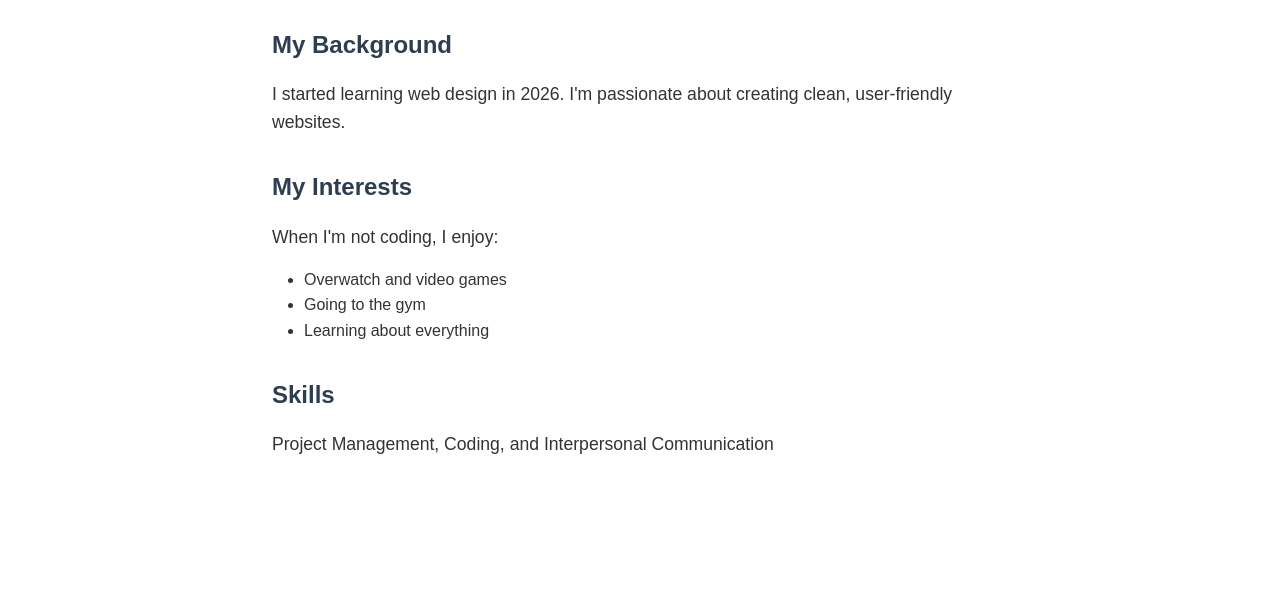
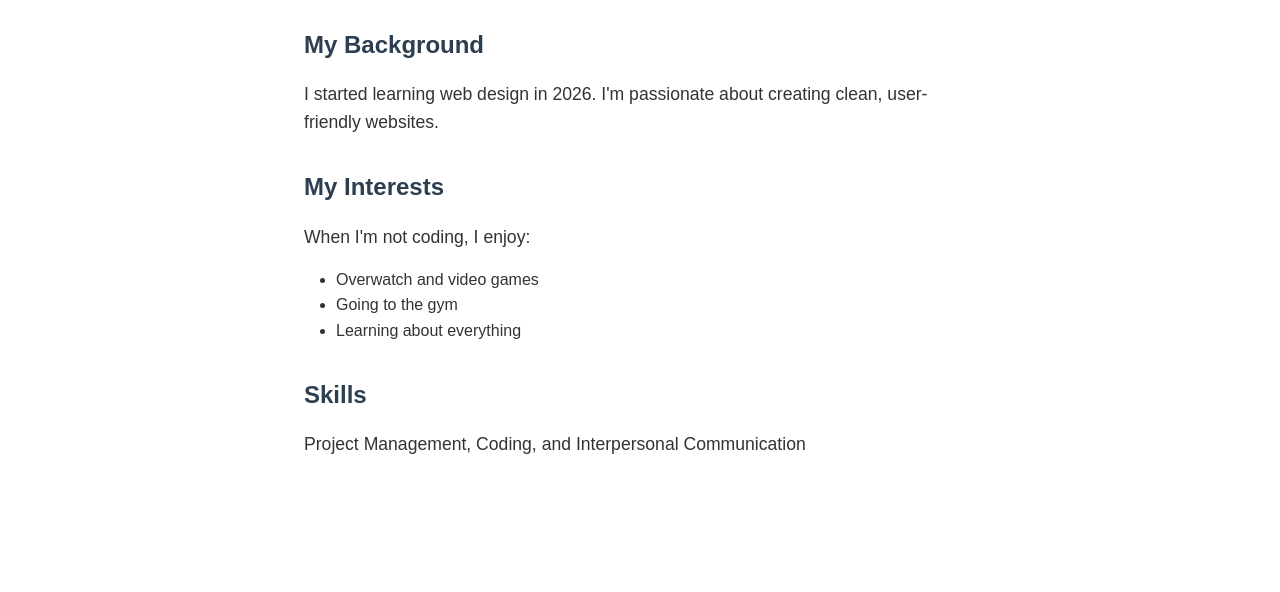
Before and after one commit to derekmaraszek/Website, a plain HTML site: page about.html in a window 1280 px wide. Shown: the part 208-800 px from the top of the page. Drawn offline with Linux system fonts and the light colour scheme.

Commit message:
Update styles.css

```diff
--- a/styles.css
+++ b/styles.css
@@ -26,11 +26,12 @@ nav a:hover {
 section {
     max-width: 800px;
     margin: 3rem auto;
-    padding: 2rem !important;
+    padding: 2rem  !important;
     text-align: Center;
 }
 .about-page {
     text-align: left;
+    padding: 2rem 4rem !important;
 }
 h1 {
     font-size: 2.5rem;
```
